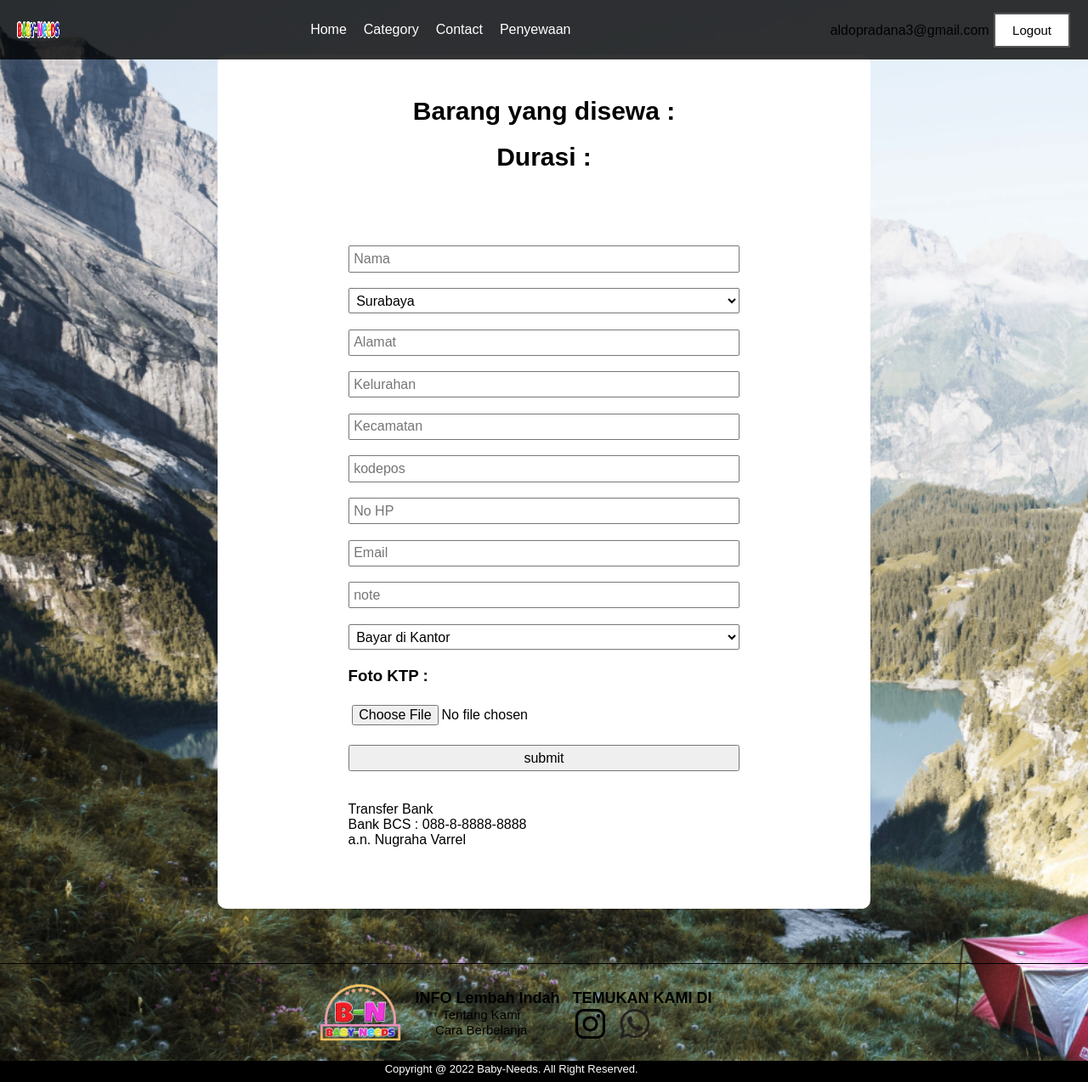
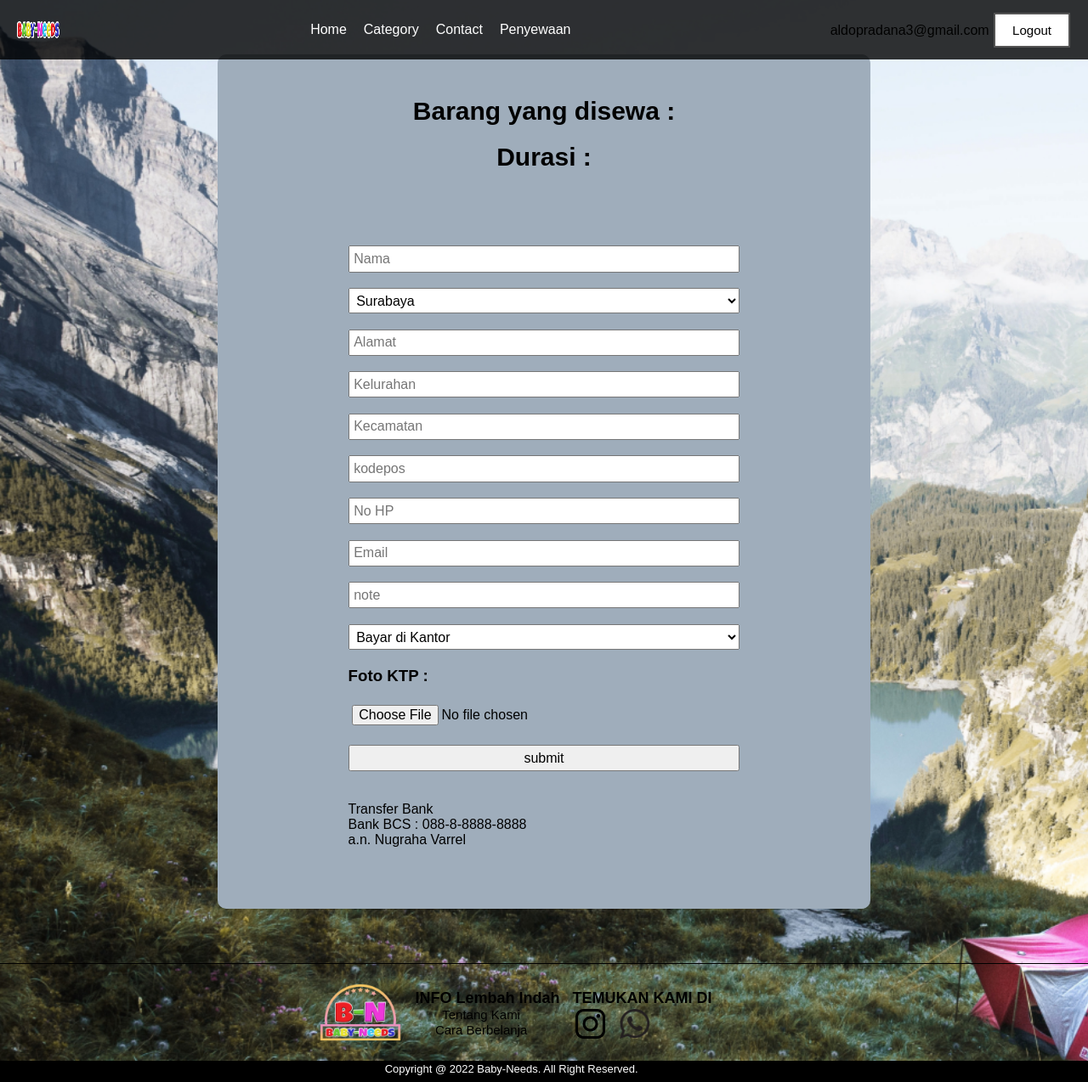
Before and after one commit to NugrahaVarrel/LembahIndah, a PHP site: page /form_penyewaan.php in a window 1280 px wide. Shown: the whole page at 85% size. Run offline with PHP 8.4, Linux system fonts and the light colour scheme; a user stored in the database is signed in; data that the repository does not hold is empty.

Commit message:
update css form

```diff
--- a/style/styleform.css
+++ b/style/styleform.css
@@ -11,7 +11,7 @@ body{
 }
 
 .main_wrapper {
-  background: #ffffff;
+  background-color: rgba(159, 173, 187, 1);
   margin: auto;
   margin-top: 5%;
   width: 60%;
```
